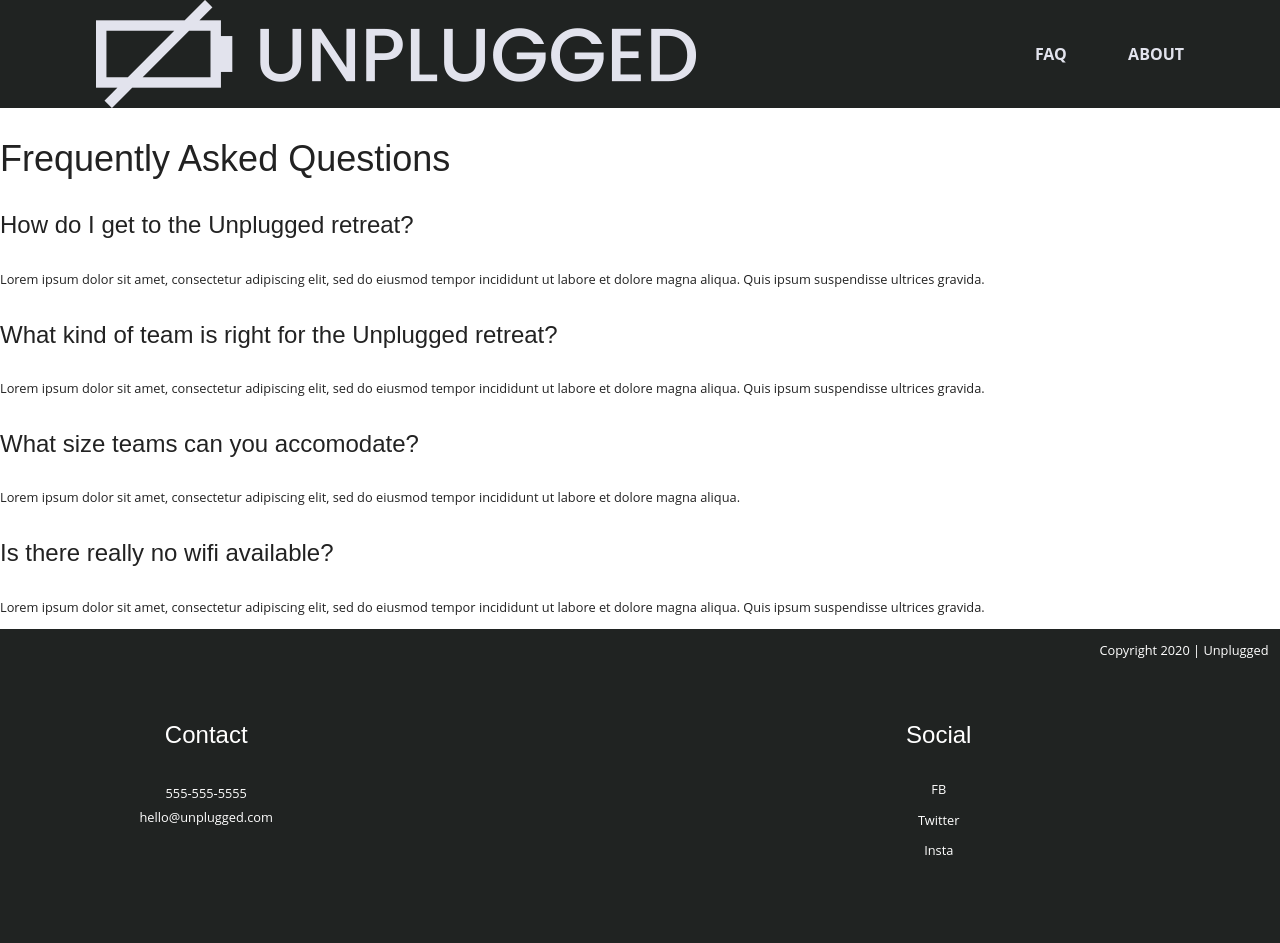
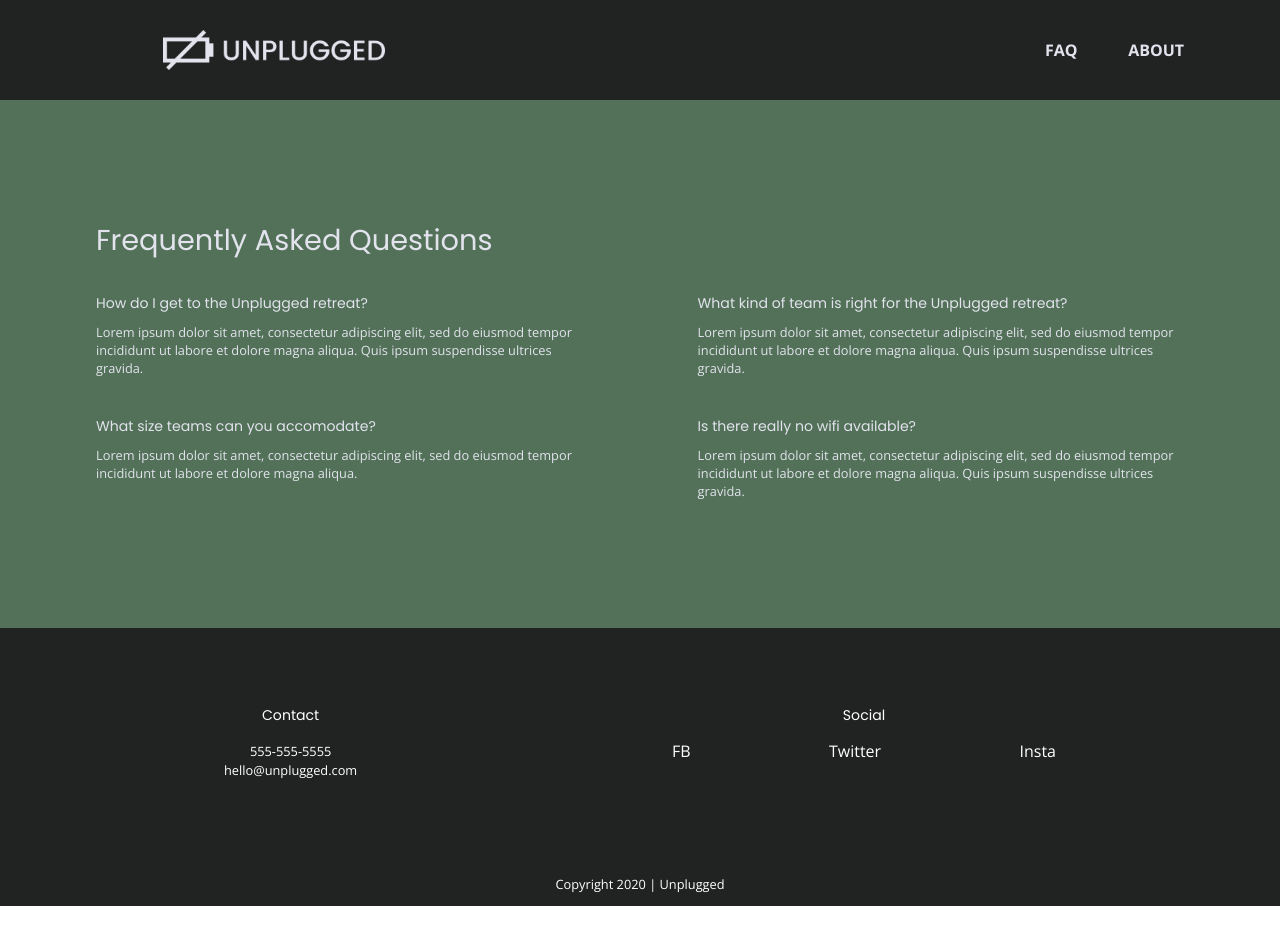
Before and after one commit to beverlywu/206-unplugged-retreat, a website: page faq/index.html in a window 1280 px wide. After the commit the page ends 906 px from the top, so only its background shows below. Drawn offline with nearby package versions, Linux system fonts and the light colour scheme.

Commit message:
add tablet styles to about and faq pages

```diff
--- a/css/main.css
+++ b/css/main.css
@@ -106,6 +106,14 @@ h2 {
 	font-size: 1.8em;
 }
 
+h3 {
+	font-size: 1.13em;
+}
+
+h4 {
+	font-size: 0.88em;
+}
+
 p {
 	font-size: 0.8em;
 	line-height: 1.4em;
@@ -134,9 +142,13 @@ header .content-wrapper {
 
 header .logo {
 	width: 60vw;
+	display: flex;
+	justify-content: center;
+
 }
 header .logo img{
 	max-width: 100%;
+	max-height: 40px;
 	padding: 2vh 0;
 
 }
@@ -147,7 +159,7 @@ header .logo img{
 }
 
 header nav {
-	width: 44vw;
+	width: 160px;
 	padding: 2vh 0;
 
 }
@@ -283,11 +295,9 @@ aside {
 	padding: 5vh 0 6vh 0;
 }
 
-
 .features-items article {
 	margin: 5vh 0;
 }
-
 
 .features-items {
 	display: flex;
@@ -317,36 +327,36 @@ aside {
 }
 
 .mission {
-
+	display: flex;
+	justify-content: center;
+	background: #527158;
+	color: #E2E3ED;
+	padding: 40px 0;
 }
 
 .contact-section {
-	color: #fff;
+	color: #E2E3ED;
+	background: #2A423A;
+	display: flex;
+	justify-content: center;
+	padding: 40px 0;
+}
 
+.contact-content {
+	font-style: normal;
 }
 
 address p {
-	line-height: 1.5rem;
+	line-height: 1.2rem;
 }
 
 .faq {
-
+	background: #527158;
+	display: flex;
+	justify-content: center;
+	padding: 40px 0;
+	color: #E2E3ED;
 }
-
-.faq .content-wrapper {
-
-}
-
-
-
-
-
-
-
-
-
-
-
 
 
 /* ==========================================================================
@@ -440,24 +450,6 @@ address p {
 /***** TABLET STYLES *****/
 @media only screen and (min-width: 768px) {
 
-	h1 {
-		font-size: 3rem;
-	}
-
-	h2 {
-		font-size: 2.25rem;
-	}
-
-	h3 {
-		font-size: 1.5em;
-		font-weight: 400;
-	}
-
-	h4 {
-		font-size: 1.5em;
-		font-weight: 400;
-	}
-
 	.content-wrapper {
 		width: 85vw;
 	}
@@ -469,65 +461,19 @@ address p {
 		width: 60vw;
 	}
 	header .logo img {
-		padding: 3vh 0;
+		padding: 30px 0;
 	}
 
 	.header-divider {
 		border: none;
 	}
 
+	header nav {
+		width: 300px;
+	}
+
 	header nav ul li {
 		font-weight: 700;
-	}
-
-	aside .content-wrapper {
-		display: flex;
-		flex-flow: row wrap;
-		justify-content: space-between;
-		padding: 2vh 0;
-	}
-
-	aside h3 {
-		font-size: 1.5em;
-		font-weight: 400;
-	}
-	aside p {
-		margin: 0 ;
-	}
-
-	aside .form-description {
-		width: 38vw;
-		display: flex;
-		align-items: flex-start;
-		flex-flow: column;
-		justify-content: flex-start;
-		padding: 0;
-	}
-
-	aside .form {
-		width: 35vw;
-		display: flex;
-		flex-flow: column;
-		align-items: stretch;
-		justify-content: flex-start;
-	}
-
-	.features-items {
-		display: flex;
-		flex-flow: row wrap;
-		justify-content: space-between;
-		width: 55vw;
-	}
-
-	.features-items article {
-		width: 20vw;
-	}
-
-	.reviews {
-		padding: 60px 0 70px 0;
-	}
-
-	.reviews .content-wrapper {
 	}
 
 	footer {
@@ -560,6 +506,86 @@ address p {
 		justify-content: space-between;
 		padding: 0;
 	}
+
+	aside .content-wrapper {
+		display: flex;
+		flex-flow: row wrap;
+		justify-content: space-between;
+		padding: 2vh 0;
+	}
+
+	aside h3 {
+		font-size: 1.5em;
+	}
+	aside p {
+		margin: 0 ;
+	}
+
+	aside .form-description {
+		width: 38vw;
+		display: flex;
+		align-items: flex-start;
+		flex-flow: column;
+		justify-content: flex-start;
+		padding: 0;
+	}
+
+	aside .form {
+		width: 35vw;
+		display: flex;
+		flex-flow: column;
+		align-items: stretch;
+		justify-content: flex-start;
+	}
+
+	.features-items {
+		display: flex;
+		flex-flow: row wrap;
+		justify-content: space-between;
+		width: 55vw;
+	}
+
+	.features-items article {
+		flex-basis: 20vw;
+	}
+
+	.reviews {
+		padding: 60px 0 70px 0;
+	}
+
+	.reviews .content-wrapper {
+	}
+
+	.mission {
+		padding: 100px 0;
+	}
+
+	.contact-section {
+		padding: 100px 0;
+	}
+
+	.faq {
+		padding: 100px 0;
+	}
+	.faq-content {
+		display: flex;
+		flex-flow: row wrap;
+		justify-content: space-between;
+	}
+
+	.faq-content article {
+		display: flex;
+		flex-flow: column;
+		flex-basis: 38vw;
+		margin: 14px 0
+	}
+
+	.faq-content h3 {
+		font-size: 0.88em;
+		margin: 0;
+	}
+
+
 /***** DESKTOP STYLES *****/
 @media only screen and (min-width: 1200px) {
 
--- a/faq/index.html
+++ b/faq/index.html
@@ -20,6 +20,8 @@
   <link rel="stylesheet" href="../css/main.css">
 
   <meta name="theme-color" content="#fafafa">
+	<link href="https://fonts.googleapis.com/css2?family=Open+Sans:wght@400;700&display=swap" rel="stylesheet">
+	<link href="https://fonts.googleapis.com/css2?family=Poppins:wght@300;400;700&display=swap" rel="stylesheet">
 </head>
 
 <body>
@@ -31,37 +33,48 @@
 
 	<header>
 	    <div class="content-wrapper">
-			<a href="#"><img src="../img/unpluggedlogo.png" alt="unplugged logo"></a>
-			<div class="header-divider"></div>
+			<div class="logo">
+				<img src="../img/unpluggedlogo.png" alt="unplugged logo">
+			</div>
+			<div class="header-divider">
+			</div>
 	   	 	<nav>
 	       		<ul>
-					<li><a href="faq/index.html" target="_blank">FAQ</a></li>
-					<li><a href="about/index.html" target="_blank">About</a></li>
+					<li>
+						<a href="faq/index.html" target="_blank">FAQ</a>
+					</li>
+					<li>
+						<a href="../about/index.html" target="_blank">About</a>
+					</li>
 				</ul>
 			</nav>
 		</div>
 	</header>
 
-	<main class="faq">
+	<main>
+		<section class="faq">
 			<div class="content-wrapper">
 				<h2>Frequently Asked Questions</h2>
 				<div class="faq-content">
-					<h4>How do I get to the Unplugged retreat?</h3>
-					<p>Lorem ipsum dolor sit amet, consectetur adipiscing elit, sed do eiusmod tempor incididunt ut labore et dolore magna aliqua. Quis ipsum suspendisse ultrices gravida.</p>
+					<article>
+						<h3>How do I get to the Unplugged retreat?</h3>
+						<p>Lorem ipsum dolor sit amet, consectetur adipiscing elit, sed do eiusmod tempor incididunt ut labore et dolore magna aliqua. Quis ipsum suspendisse ultrices gravida.</p>
+					</article>
+					<article>
+						<h3>What kind of team is right for the Unplugged retreat?</h3>
+						<p>Lorem ipsum dolor sit amet, consectetur adipiscing elit, sed do eiusmod tempor incididunt ut labore et dolore magna aliqua. Quis ipsum suspendisse ultrices gravida.</p>
+					</article>
+					<article>
+						<h3>What size teams can you accomodate?</h3>
+							<p>Lorem ipsum dolor sit amet, consectetur adipiscing elit, sed do eiusmod tempor incididunt ut labore et dolore magna aliqua.</p>
+					</article>
+					<article>
+						<h3>Is there really no wifi available?</h3>
+							<p>Lorem ipsum dolor sit amet, consectetur adipiscing elit, sed do eiusmod tempor incididunt ut labore et dolore magna aliqua. Quis ipsum suspendisse ultrices gravida.</p>
+					</article>
 				</div>
-				<div class="faq-content">
-					<h4>What kind of team is right for the Unplugged retreat?</h3>
-					<p>Lorem ipsum dolor sit amet, consectetur adipiscing elit, sed do eiusmod tempor incididunt ut labore et dolore magna aliqua. Quis ipsum suspendisse ultrices gravida.</p>
-				</div>
-				<div class="faq-content">
-					<h4>What size teams can you accomodate?</h3>
-					<p>Lorem ipsum dolor sit amet, consectetur adipiscing elit, sed do eiusmod tempor incididunt ut labore et dolore magna aliqua.</p>
-				</div>
-				<div class="faq-content">
-					<h4>Is there really no wifi available?</h3>
-					<p>Lorem ipsum dolor sit amet, consectetur adipiscing elit, sed do eiusmod tempor incididunt ut labore et dolore magna aliqua. Quis ipsum suspendisse ultrices gravida.</p>
-				</div> <!-- end faq-content -->
 			</div>	<!-- end faq content-wrapper -->
+		</section>
 	</main>
 
 	<footer>
@@ -77,16 +90,19 @@
 				<div class="social">
 					<h4>Social</h4>
 					<div class="social-icons">
-						<p><a href="http://facebook.com" target="_blank">FB</a></p>
-						<p><a href="http://twitter.com" target="_blank">Twitter</a></p>
-						<p><a href="http://instagram.com" target="_blank">Insta</a></p>
+						<ul>
+							<li><a href="http://facebook.com" target="_blank">FB</a></li>
+							<li><a href="http://twitter.com" target="_blank">Twitter</a></li>
+							<li><a href="http://instagram.com" target="_blank">Insta</a></li>
+						</ul>
 					</div>
 				</div>
 			</div>
+			<div class="copyright">
+				<p>Copyright 2020 | Unplugged</p>
+			</div>
 		</div>
-		<div class="copyright">
-			<p>Copyright 2020 | Unplugged</p>
-		</div>
+
 	</footer>
 
   <!-- Google Analytics: change UA-XXXXX-Y to be your site's ID. -->
```
Also changed, not shown: about/index.html (+21 -12 lines).
